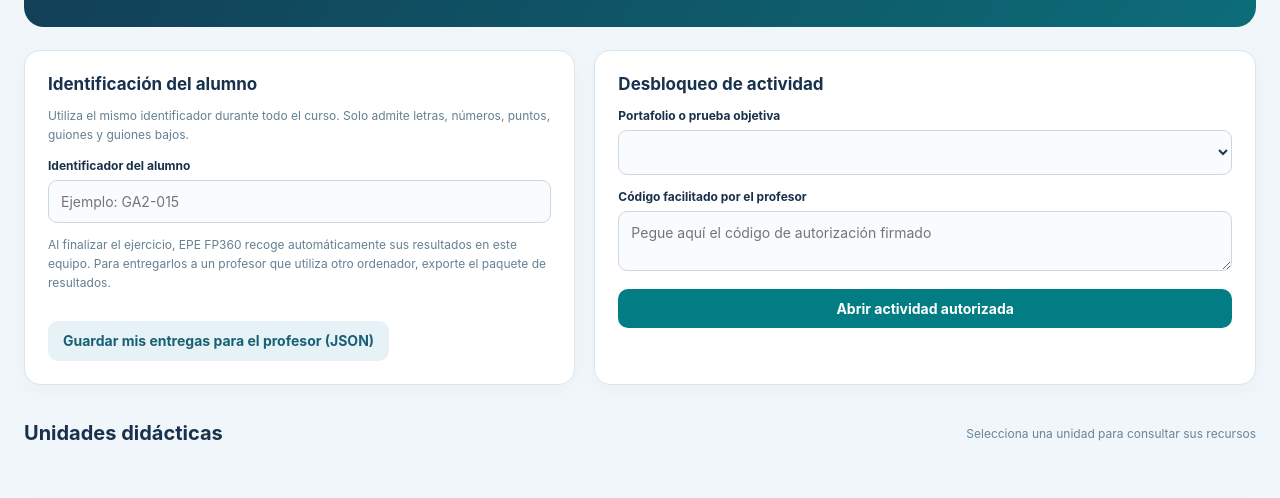
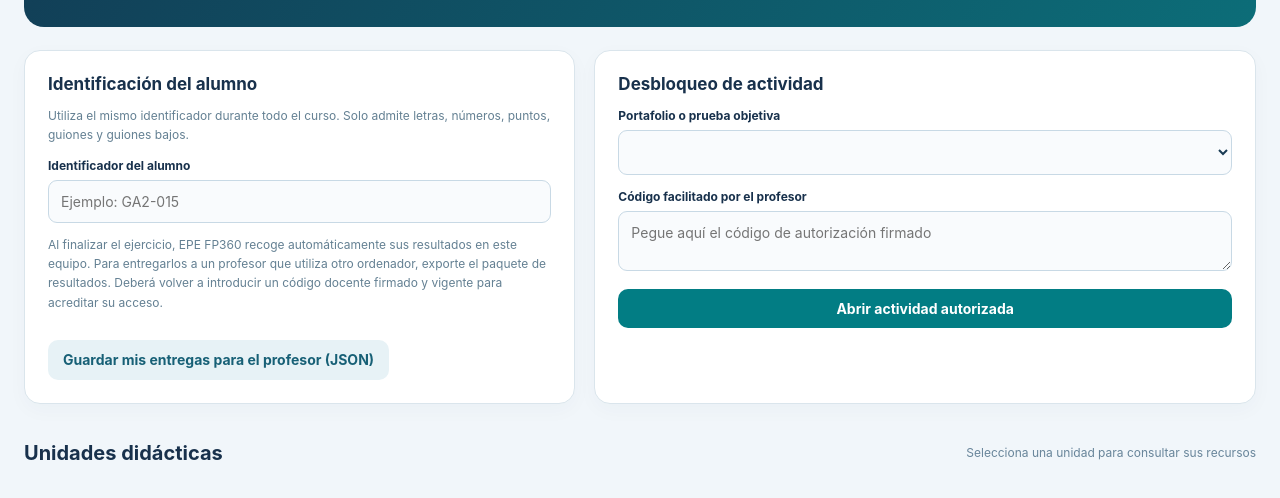
Before and after one commit to atreyu1968/eperedfp360, an Electron app: page src/ui/index.html in a window 1280 px wide. Shown: the part 285-783 px from the top of the page. Drawn offline with Linux system fonts and the light colour scheme; no server answers.

Commit message:
docs(ui): explicar verificación del permiso al exportar entregas

```diff
--- a/src/ui/index.html
+++ b/src/ui/index.html
@@ -15,7 +15,7 @@
 </section>
 <div id="alert" class="alert" hidden></div>
 <section class="two">
- <article class="panel"><h2>Identificación del alumno</h2><p class="small">Utiliza el mismo identificador durante todo el curso. Solo admite letras, números, puntos, guiones y guiones bajos.</p><label for="student">Identificador del alumno</label><input id="student" type="text" placeholder="Ejemplo: GA2-015" autocomplete="off" maxlength="64"><p class="small">Al finalizar el ejercicio, EPE FP360 recoge automáticamente sus resultados en este equipo. Para entregarlos a un profesor que utiliza otro ordenador, exporte el paquete de resultados.</p>
+ <article class="panel"><h2>Identificación del alumno</h2><p class="small">Utiliza el mismo identificador durante todo el curso. Solo admite letras, números, puntos, guiones y guiones bajos.</p><label for="student">Identificador del alumno</label><input id="student" type="text" placeholder="Ejemplo: GA2-015" autocomplete="off" maxlength="64"><p class="small">Al finalizar el ejercicio, EPE FP360 recoge automáticamente sus resultados en este equipo. Para entregarlos a un profesor que utiliza otro ordenador, exporte el paquete de resultados. Deberá volver a introducir un código docente firmado y vigente para acreditar su acceso.</p>
 <button id="studentExportReceipts" class="subtle" type="button">Guardar mis entregas para el profesor (JSON)</button></article>
  <article class="panel"><h2>Desbloqueo de actividad</h2><label for="resource">Portafolio o prueba objetiva</label><select id="resource"></select><label for="token">Código facilitado por el profesor</label><textarea id="token" rows="2" placeholder="Pegue aquí el código de autorización firmado"></textarea><button id="launch" class="primary">Abrir actividad autorizada</button><p id="key-status" class="small"></p></article>
 </section>
```
